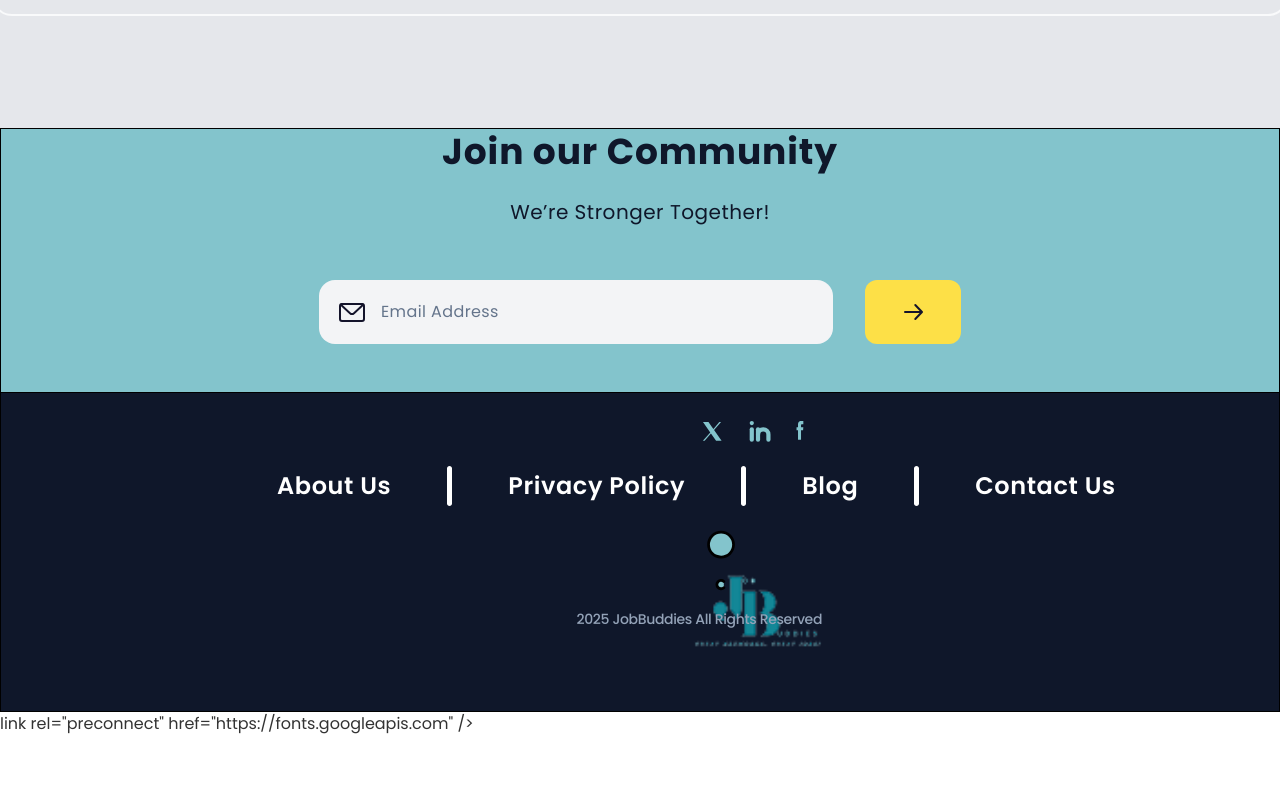
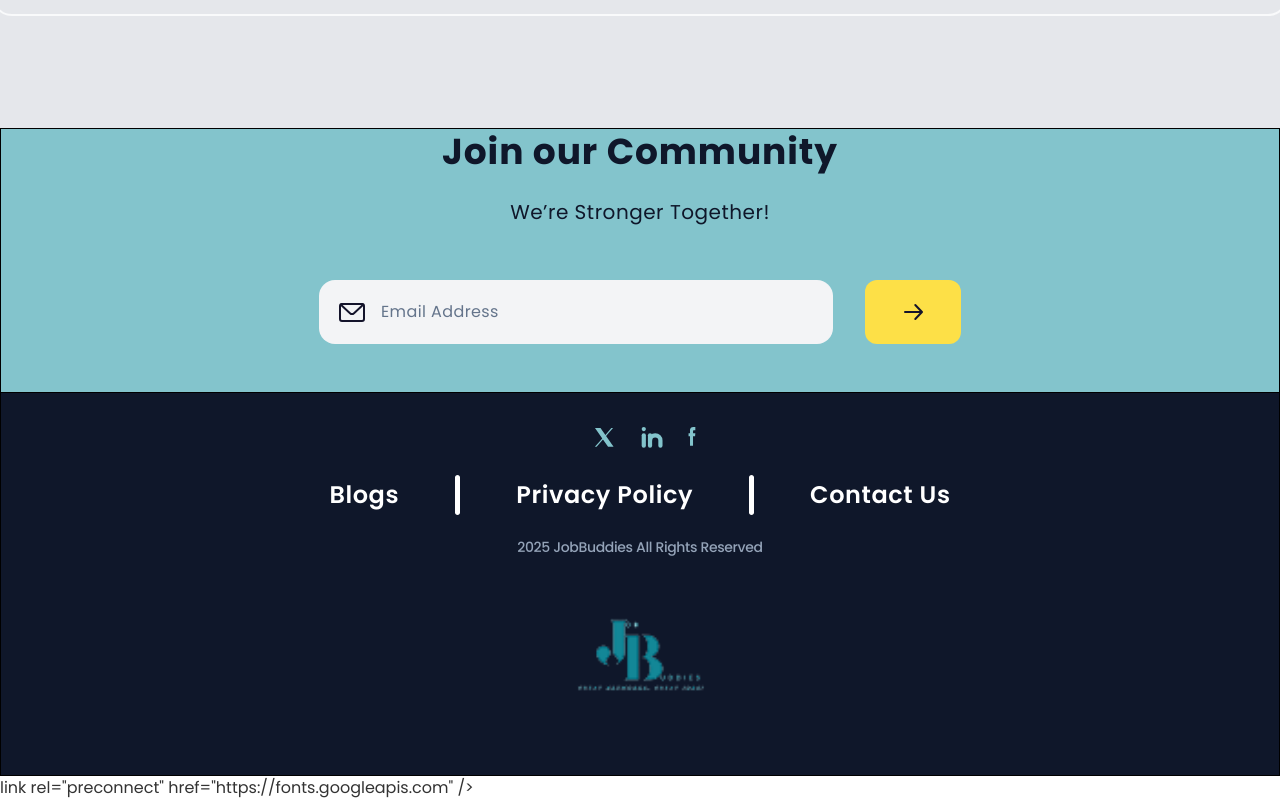
Before and after one commit to SkillHat-Team-1-Job-Seek/job-seek-meet, a React (Vite) app in the folder app/frontend/: page / in a window 1280 px wide. Shown: the part 6178-6978 px from the top of the page. Before the commit the page ends 6914 px from the top, so only its background shows below. Built offline with nearby package versions, Linux system fonts and the light colour scheme.

Commit message:
TCA-37 updated more pages

```diff
--- a/app/frontend/src/components/Footer.jsx
+++ b/app/frontend/src/components/Footer.jsx
@@ -31,7 +31,98 @@
       </div>
     </div>
   </div>
-  <div data-layer="Footer Black" className="self-stretch h-80 relative bg-slate-900 outline outline-1 outline-offset-[-1px] outline-black overflow-hidden">
+  <div data-layer="Footer Black" className="self-stretch min-h-96 bg-slate-900 outline outline-1 outline-offset-[-1px] outline-black overflow-hidden flex flex-col justify-center items-center gap-6">
+      {/* Logo Section */}
+      <div data-layer="Frame 427319213" className="w-32 h-5 inline-flex justify-center items-center gap-7">
+        <div data-svg-wrapper data-layer="Frame 427319214" className="relative">
+          <svg width="111" height="21" viewBox="0 0 111 21" fill="none" xmlns="http://www.w3.org/2000/svg">
+            <path d="M9.97891 1.08398H15.4921L20.3983 8.10099L26.2874 1.08398H28.0487L21.0691 9.06196L28.5807 19.8043H23.0707L17.946 12.4769L11.6201 19.8043H9.86035L17.2752 11.5174L9.97891 1.08398Z" fill="#83C4CC"/>
+            <path d="M58.7822 4.16401C59.9309 4.16401 60.8622 3.23274 60.8622 2.08396C60.8622 0.935176 59.9309 0.00390625 58.7822 0.00390625C57.6334 0.00390625 56.7021 0.935176 56.7021 2.08396C56.7021 3.23274 57.6334 4.16401 58.7822 4.16401Z" fill="#83C4CC"/>
+            <path d="M58.7822 8.32422V18.7245" stroke="#83C4CC" stroke-width="4.20007" stroke-linecap="round" stroke-linejoin="round"/>
+            <path d="M65.0225 8.32422V18.7245" stroke="#83C4CC" stroke-width="4.20007" stroke-linecap="round" stroke-linejoin="round"/>
+            <path d="M65.0225 13.5243C65.0225 10.6539 67.3521 8.32422 70.2225 8.32422C73.0929 8.32422 75.4225 10.6539 75.4225 13.5243V18.7245" stroke="#83C4CC" stroke-width="4.20007" stroke-linecap="round" stroke-linejoin="round"/>
+            <path d="M105.011 3.62904V6.2065H103.543V9.35797H105.011V18.7242H108.024V9.35891H110.047C110.047 9.35891 110.236 7.84789 110.328 6.19524H108.037V4.03986C108.037 3.71815 108.365 3.28482 108.69 3.28482H110.333V0.00390625H108.099C104.936 0.00390625 105.011 3.1582 105.011 3.62904Z" fill="#83C4CC"/>
+          </svg>
+        </div>
+      </div>
+
+      {/* Navigation Links Section */}
+      <div className="w-full flex flex-col justify-start items-center gap-5">
+        <div data-layer="Frame 427319215" className="w-full h-12 flex justify-center items-center gap-14">
+          <div data-layer="Blogs" className="text-white text-2xl font-semibold font-['Poppins'] leading-loose tracking-wide">
+            Blogs
+          </div>
+          <div data-svg-wrapper data-layer="Vector">
+            <svg width="5" height="40" viewBox="0 0 5 40" fill="none" xmlns="http://www.w3.org/2000/svg">
+              <path d="M2.5 0C3.16304 0 3.79892 0.225765 4.26777 0.627628C4.73661 1.02949 5 1.57454 5 2.14286V37.8571C5 38.4255 4.73661 38.9705 4.26777 39.3724C3.79892 39.7742 3.16304 40 2.5 40C1.83696 40 1.20107 39.7742 0.732233 39.3724C0.263392 38.9705 0 38.4255 0 37.8571V2.14286C0 1.57454 0.263392 1.02949 0.732233 0.627628C1.20107 0.225765 1.83696 0 2.5 0Z" fill="white"/>
+            </svg>
+          </div>
+          <div data-layer="Privacy Policy" className="text-white text-2xl font-semibold font-['Poppins'] leading-loose tracking-wide">
+            Privacy Policy
+          </div>
+          <div data-svg-wrapper data-layer="Vector">
+            <svg width="5" height="40" viewBox="0 0 5 40" fill="none" xmlns="http://www.w3.org/2000/svg">
+              <path d="M2.5 0C3.16304 0 3.79892 0.225765 4.26777 0.627628C4.73661 1.02949 5 1.57454 5 2.14286V37.8571C5 38.4255 4.73661 38.9705 4.26777 39.3724C3.79892 39.7742 3.16304 40 2.5 40C1.83696 40 1.20107 39.7742 0.732233 39.3724C0.263392 38.9705 0 38.4255 0 37.8571V2.14286C0 1.57454 0.263392 1.02949 0.732233 0.627628C1.20107 0.225765 1.83696 0 2.5 0Z" fill="white"/>
+            </svg>
+          </div>
+          <div data-layer="Contact Us" className="text-white text-2xl font-semibold font-['Poppins'] leading-loose tracking-wide">
+            Contact Us
+          </div>
+        </div>
+        <div data-layer="full_name" className="w-full text-center text-slate-400 text-sm font-medium font-['Poppins'] leading-tight tracking-tight">
+          2025 JobBuddies All Rights Reserved
+        </div>
+      </div>
+
+      {/* Image Section */}
+      <div className="flex justify-center items-center">
+        <img data-layer="image 104" className="w-40 h-40" src="/assets/image 103.png" />
+      </div>
+    </div>
+  {/* <div data-layer="Footer Black" className="self-stretch h-80 relative bg-slate-900 outline outline-1 outline-offset-[-1px] outline-black overflow-hidden">
+  <div data-layer="Frame 427319217" className="w-40 left-[677px] top-[29px] absolute inline-flex flex-col justify-start items-center gap-24">
+      <div data-layer="Frame 427319213" className="w-32 h-5 inline-flex justify-start items-center gap-7">
+        <div data-svg-wrapper data-layer="Frame 427319214" className="relative">
+        <svg width="111" height="21" viewBox="0 0 111 21" fill="none" xmlns="http://www.w3.org/2000/svg">
+        <path d="M9.97891 1.08398H15.4921L20.3983 8.10099L26.2874 1.08398H28.0487L21.0691 9.06196L28.5807 19.8043H23.0707L17.946 12.4769L11.6201 19.8043H9.86035L17.2752 11.5174L9.97891 1.08398Z" fill="#83C4CC"/>
+        <path d="M58.7822 4.16401C59.9309 4.16401 60.8622 3.23274 60.8622 2.08396C60.8622 0.935176 59.9309 0.00390625 58.7822 0.00390625C57.6334 0.00390625 56.7021 0.935176 56.7021 2.08396C56.7021 3.23274 57.6334 4.16401 58.7822 4.16401Z" fill="#83C4CC"/>
+        <path d="M58.7822 8.32422V18.7245" stroke="#83C4CC" stroke-width="4.20007" stroke-linecap="round" stroke-linejoin="round"/>
+        <path d="M65.0225 8.32422V18.7245" stroke="#83C4CC" stroke-width="4.20007" stroke-linecap="round" stroke-linejoin="round"/>
+        <path d="M65.0225 13.5243C65.0225 10.6539 67.3521 8.32422 70.2225 8.32422C73.0929 8.32422 75.4225 10.6539 75.4225 13.5243V18.7245" stroke="#83C4CC" stroke-width="4.20007" stroke-linecap="round" stroke-linejoin="round"/>
+        <path d="M105.011 3.62904V6.2065H103.543V9.35797H105.011V18.7242H108.024V9.35891H110.047C110.047 9.35891 110.236 7.84789 110.328 6.19524H108.037V4.03986C108.037 3.71815 108.365 3.28482 108.69 3.28482H110.333V0.00390625H108.099C104.936 0.00390625 105.011 3.1582 105.011 3.62904Z" fill="#83C4CC"/>
+        </svg>
+        </div>
+      </div>
+      <img data-layer="image 104" className="self-stretch h-40" src="/assets/image 103.png" />
+    </div>
+  <div className="w-full flex flex-col justify-start items-center gap-5">
+      <div data-layer="Frame 427319215" className="w-full h-12 flex justify-center items-center gap-14">
+        <div data-layer="Blogs" className="text-white text-2xl font-semibold font-['Poppins'] leading-loose tracking-wide">
+        Blogs
+        </div>
+        <div data-svg-wrapper data-layer="Vector">
+          <svg width="5" height="40" viewBox="0 0 5 40" fill="none" xmlns="http://www.w3.org/2000/svg">
+            <path d="M2.5 0C3.16304 0 3.79892 0.225765 4.26777 0.627628C4.73661 1.02949 5 1.57454 5 2.14286V37.8571C5 38.4255 4.73661 38.9705 4.26777 39.3724C3.79892 39.7742 3.16304 40 2.5 40C1.83696 40 1.20107 39.7742 0.732233 39.3724C0.263392 38.9705 0 38.4255 0 37.8571V2.14286C0 1.57454 0.263392 1.02949 0.732233 0.627628C1.20107 0.225765 1.83696 0 2.5 0Z" fill="white"/>
+          </svg>
+        </div>
+        <div data-layer="Privacy Policy" className="text-white text-2xl font-semibold font-['Poppins'] leading-loose tracking-wide">
+        Privacy Policy
+        </div>
+        <div data-svg-wrapper data-layer="Vector">
+          <svg width="5" height="40" viewBox="0 0 5 40" fill="none" xmlns="http://www.w3.org/2000/svg">
+            <path d="M2.5 0C3.16304 0 3.79892 0.225765 4.26777 0.627628C4.73661 1.02949 5 1.57454 5 2.14286V37.8571C5 38.4255 4.73661 38.9705 4.26777 39.3724C3.79892 39.7742 3.16304 40 2.5 40C1.83696 40 1.20107 39.7742 0.732233 39.3724C0.263392 38.9705 0 38.4255 0 37.8571V2.14286C0 1.57454 0.263392 1.02949 0.732233 0.627628C1.20107 0.225765 1.83696 0 2.5 0Z" fill="white"/>
+          </svg>
+        </div>
+        <div data-layer="Contact Us" className="text-white text-2xl font-semibold font-['Poppins'] leading-loose tracking-wide">
+          Contact Us
+        </div>
+      </div>
+      <div data-layer="full_name" className="w-full text-center text-slate-400 text-sm font-medium font-['Poppins'] leading-tight tracking-tight">
+        2025 JobBuddies All Rights Reserved
+      </div>
+    </div>
+    </div> */}
+  {/* <div data-layer="Footer Black" className="self-stretch h-80 relative bg-slate-900 outline outline-1 outline-offset-[-1px] outline-black overflow-hidden">
     <div data-layer="Frame 427319217" className="w-40 left-[677px] top-[29px] absolute inline-flex flex-col justify-start items-center gap-24">
       <div data-layer="Frame 427319213" className="w-32 h-5 inline-flex justify-start items-center gap-7">
         <div data-svg-wrapper data-layer="Frame 427319214" className="relative">
@@ -82,7 +173,7 @@
       </div>
       <div data-layer="full_name" className="w-72 justify-start text-slate-400 text-sm font-medium font-['Poppins'] leading-tight tracking-tight">2025 JobBuddies All Rights Reserved</div>
     </div>
-  </div>
+  </div> */}
 </div>
 );
 };
```
